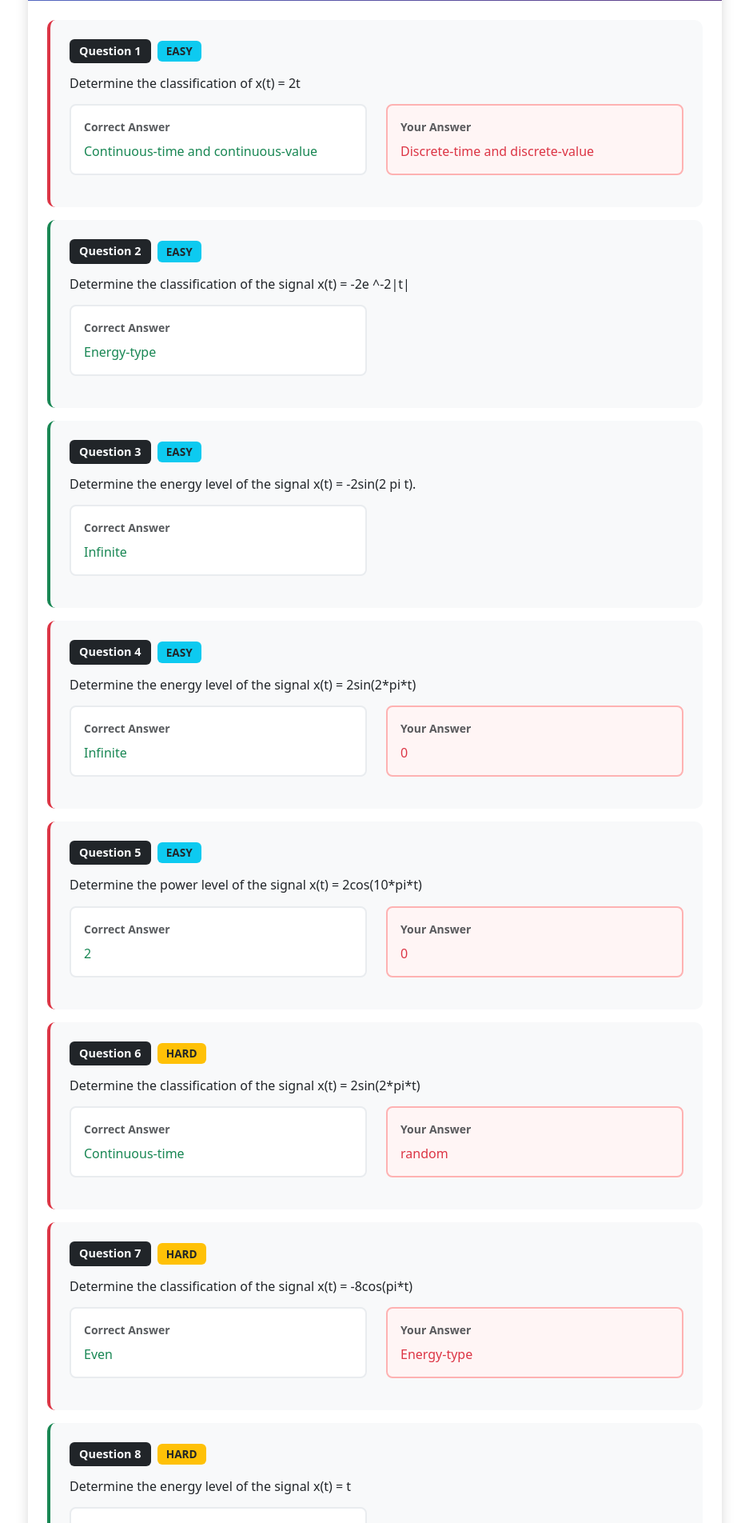
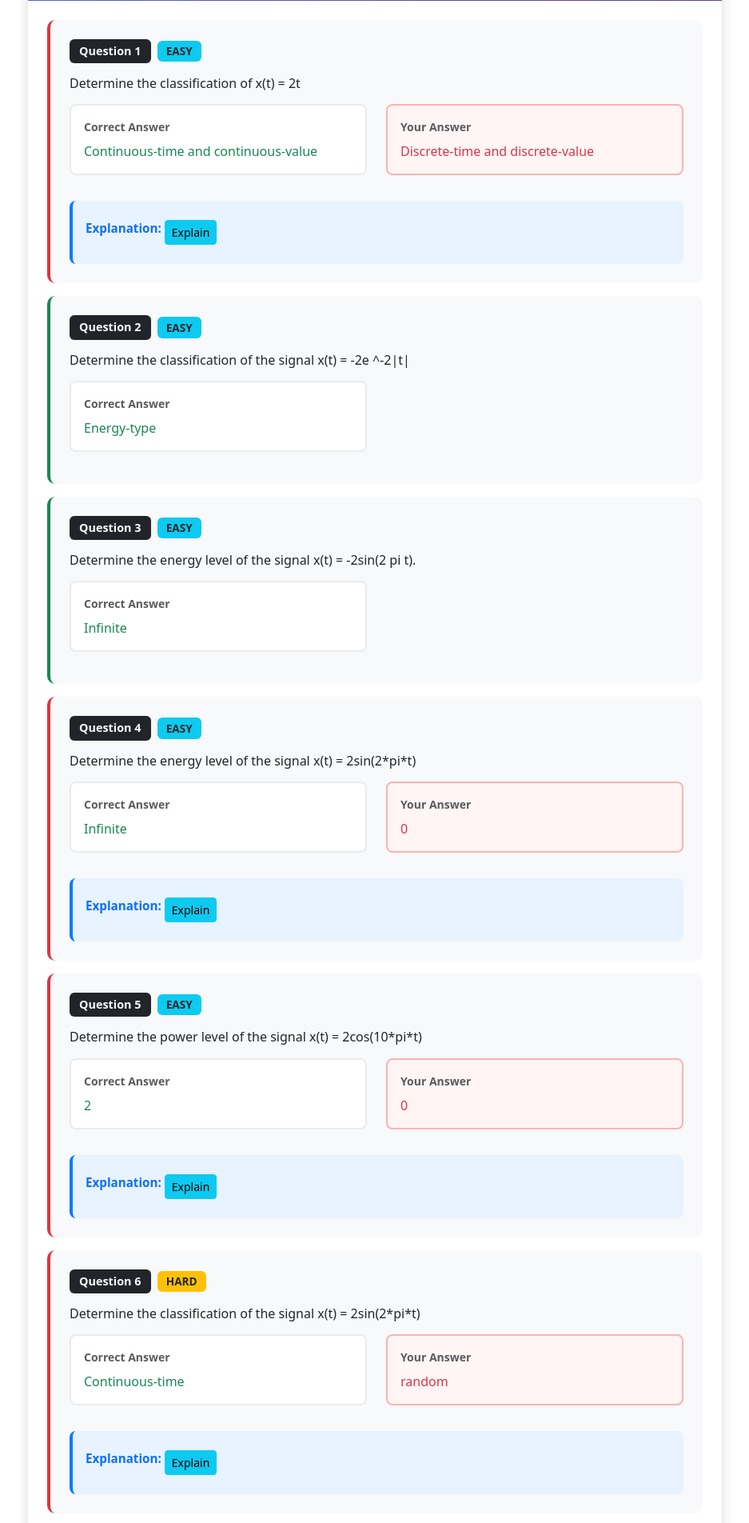
Before and after one commit to s0l1tary/IM3180-Project, a Django app: page /quiz/results/107 in a window 1280 px wide. Shown: the part 1282-3186 px from the top of the page at 80% size, without its empty margins (171-1108 px from the left). Run offline with Django 5.2, Linux system fonts and the light colour scheme; a user stored in the database is signed in; data comes from the database, SQL or seed files in the repository; both versions use the stored data as it was after the commit; some libraries are stand-ins or nearby versions.

Commit message:
update to explaination on new quiz reuslts page

```diff
--- a/mysite/main/templates/main/explain.html
+++ /dev/null
@@ -1,3 +0,0 @@
-explanation = data["choices"][0]["message"]["content"]
-explanation = clean_explanation(explanation)
-return JsonResponse({"explanation": explanation})
--- a/mysite/quiz/static/quiz/js/results.js
+++ b/mysite/quiz/static/quiz/js/results.js
@@ -1,4 +1,5 @@
 document.addEventListener('DOMContentLoaded', function() {
+    // Progress Bar Animation
     const oldProgress = document.getElementById('oldProgress');
     const gainProgress = document.getElementById('gainProgress');
     const prevBadge = document.getElementById('prevBadge');
@@ -41,4 +42,56 @@ document.addEventListener('DOMContentLoaded', function() {
         }, 1700);
 
     }, 200);
+
+    // Explanation Button Handler
+    document.querySelectorAll('.explain-btn').forEach(btn => {
+      btn.addEventListener('click', () => {
+        const questionText = btn.closest('.question-review-card').querySelector('.question-text').textContent.trim();
+        const answerText = btn.closest('.question-review-card').querySelector('.correct-answer').textContent.trim();
+        const cacheKey = questionText + "::" + answerText;
+        const container = btn.closest('.question-review-card').querySelector('.explanation-content');
+        console.log("Requesting explanation for:", questionText, answerText);
+
+        if (explanationCache[cacheKey]) {
+            container.innerHTML = explanationCache[cacheKey];
+        } else {
+            container.innerHTML = "Loading...";
+            fetch(explainUrl, {
+                method: 'POST',
+                headers: {
+                    'Content-Type': 'application/x-www-form-urlencoded',
+                    'X-CSRFToken': csrftoken
+                },
+                body: `question=${encodeURIComponent(questionText)}&answer=${encodeURIComponent(answerText)}`
+            })
+            .then(res => res.json())
+            .then(data => {
+                const explanation = data.explanation || data.error || "No explanation.";
+                explanationCache[cacheKey] = explanation;
+                container.innerHTML = explanation;
+            })
+            .catch(e => {
+                container.innerHTML = "Error fetching explanation.";
+            });
+        }
+      });
+    });
 });
+
+  // CSRF token helper
+  function getCookie(name) {
+    let cookieValue = null;
+    if (document.cookie && document.cookie !== '') {
+        const cookies = document.cookie.split(';');
+        for (let i = 0; i < cookies.length; i++) {
+            const cookie = cookies[i].trim();
+            if (cookie.substring(0, name.length + 1) === (name + '=')) {
+                cookieValue = decodeURIComponent(cookie.substring(name.length + 1));
+                break;
+            }
+        }
+    }
+    return cookieValue;
+  }
+  const csrftoken = getCookie('csrftoken');
+  const explanationCache = {};
--- a/mysite/quiz/templates/quiz/base.html
+++ b/mysite/quiz/templates/quiz/base.html
@@ -1,4 +1,3 @@
-
 <!DOCTYPE html>
 {% load static %}
 <html lang="en">
@@ -12,6 +11,12 @@
         <!-- Your custom CSS -->
         {% block extra_css %}
         {% endblock %}
+
+        <!-- MathJax for math formula rendering (optional, remove if not needed) -->
+        <script type="text/javascript" id="MathJax-script" async
+        src="https://cdn.jsdelivr.net/npm/mathjax@3/es5/tex-mml-chtml.js">
+        </script>
+
     </head>
     <body>
         <!-- Content -->
--- a/mysite/quiz/templates/quiz/results.html
+++ b/mysite/quiz/templates/quiz/results.html
@@ -247,7 +247,7 @@
 
                 <!-- Question Text -->
                 <div class="mb-3">
-                    <h6 class="font-weight-bold text-dark">{{ record.question.text }}</h6>
+                    <h6 class="question-text font-weight-bold text-dark">{{ record.question.text }}</h6>
                 </div>
 
                 <!-- Answer Section -->
@@ -259,7 +259,7 @@
                             </small>
                             <div class="d-flex align-items-start">
                                 <i class="fas fa-check-circle text-success mt-1 mr-2"></i>
-                                <p class="mb-0 text-success font-weight-bold">
+                                <p class="correct-answer mb-0 text-success font-weight-bold">
                                     {% for option in record.question.options.all %}
                                         {% if option.is_correct %}
                                             {{ option.text }}
@@ -288,13 +288,20 @@
                 </div>
 
                 <!-- Explanation Section -->
-                {% if record.question.explanation %}
+                {% if not record.is_correct %}
                 <div class="explanation-box mt-3 p-3" style="background: #e7f3ff; border-left: 4px solid #007bff; border-radius: 8px;">
                     <div class="d-flex align-items-start">
                         <i class="fas fa-info-circle text-primary mt-1 mr-2"></i>
                         <div>
                             <strong class="text-primary">Explanation:</strong>
-                            <p class="mb-0 mt-1 text-dark">{{ record.question.explanation }}</p>
+                            <button
+                                class="btn btn-sm btn-info explain-btn mt-2"
+                                data-question="{{ record.question.text|escapejs }}"
+                                data-answer="{% for option in record.question.options.all %}{% if option.is_correct %}{{ option.text|escapejs }}{% endif %}{% endfor %}"
+                                type="button"
+                            >Explain</button>
+                            <!-- Container for the explanation text -->
+                            <div class="explanation-content mt-2"></div>
                         </div>
                     </div>
                 </div>
@@ -305,5 +312,8 @@
     </div>
 </div>
 
+<script>
+  const explainUrl = "{% url 'explain' %}";
+</script>
 <script src="{% static 'quiz/js/results.js' %}"></script>
 {% endblock %}
--- a/mysite/quiz/urls.py
+++ b/mysite/quiz/urls.py
@@ -7,4 +7,5 @@ urlpatterns = [
     path('submit_quiz/<int:quiz_id>', views.submit_quiz, name='submit_quiz'),
     path('results/<int:quiz_id>', views.results, name="results"),
     path('completed/', views.completed, name="completed"),
+    path('explain/', views.explain, name='explain'),
 ]
--- a/mysite/quiz/views.py
+++ b/mysite/quiz/views.py
@@ -6,8 +6,13 @@ from django.contrib import messages
 from .models import *
 import random
 import json
+import re
+import markdown
+import requests
 from django.utils import timezone
 from .utils import calculate_quiz_score, update_user_progress, get_question_mix
+
+API_KEY = "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"
 
 @login_required
 def take_quiz(request):
@@ -209,3 +214,59 @@ def results(request, quiz_id):
 @login_required
 def completed(request):
     return render(request, "quiz/completed.html")
+
+@login_required
+def explain(request):
+    if request.method == "POST":
+        question = request.POST.get("question")
+        answer = request.POST.get("answer")
+        if not question or not answer:
+            return JsonResponse({"error": "Missing question or answer."}, status=400)
+        prompt = f"Explain why this is the correct answer:\nQuestion: {question}\nAnswer: {answer}"
+        url = "https://api.perplexity.ai/chat/completions"
+        headers = {
+            "Authorization": f"Bearer {API_KEY}",
+            "Content-Type": "application/json"
+        }
+        payload = {
+            "model": "sonar-pro",
+            "messages": [
+                {"role": "user", "content": prompt}
+            ],
+            "stream": False
+        }
+        try:
+            response = requests.post(url, headers=headers, json=payload, timeout=30)
+            response.raise_for_status()
+            data = response.json()
+            explanation = data["choices"][0]["message"]["content"]
+            explanation = markdown_math_safe(explanation)
+            return JsonResponse({"explanation": explanation})
+        except Exception as e:
+            return JsonResponse({"error": str(e)}, status=500)
+    return JsonResponse({"error": "Invalid request method."}, status=405)
+
+def markdown_math_safe(text):
+    # Remove [number][number] references
+    text = re.sub(r'(\[\d+\])+', '', text)
+
+    # Replace markdown bold **text** with <strong>text</strong>
+    text = re.sub(r'\*\*(.*?)\*\*', r'<strong>\1</strong>', text)
+
+    # Replace headers ## text with <h2>text</h2>
+    text = re.sub(r'## (.*)', r'<h2>\1</h2>', text)
+    text = re.sub(r'# (.*)', r'<h1>\1</h1>', text)
+
+    # Replace bullet points (- or *) with <ul><li>
+    # This is a basic approach
+    text = re.sub(r'(?:^|\n)[\*\-]\s+(.*)', r'<li>\1</li>', text)
+
+    # Add <ul> around consecutive <li>'s:
+    text = re.sub(r'((<li>.*?</li>\n*)+)', r'<ul>\1</ul>', text)
+
+    # Replace double newline with <br><br> for paragraphs
+    text = re.sub(r'\n{2,}', '<br><br>', text)
+    # Replace single newline with <br>
+    text = text.replace('\n', '<br>')
+
+    return text
```
Also changed, not shown: mysite/main/views.py (+6 -9 lines), mysite/register/templates/register/base.html (+0 -22 lines), mysite/db.sqlite3, mysite/quiz/templates/quiz/explain.html (added). Lines whose indentation alone changed are shown as unchanged.
